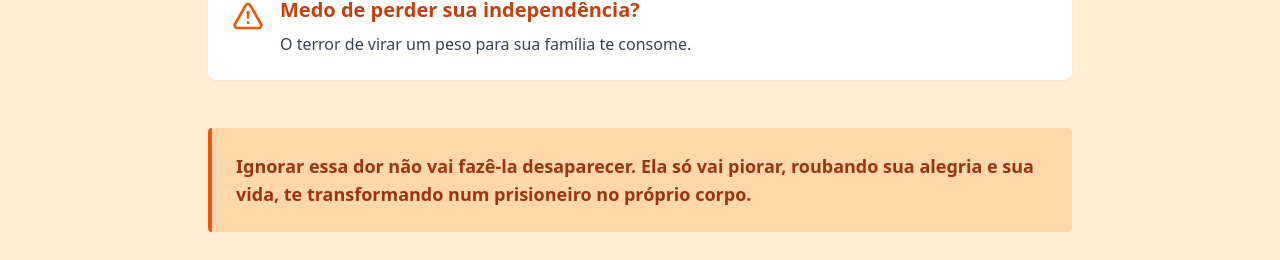
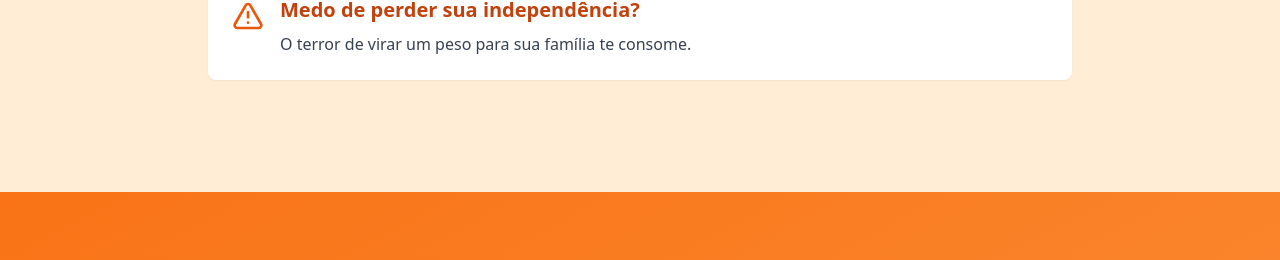
Before and after one commit to oliver21886/coluna, a React (Vite) app: page / in a window 1280 px wide. Shown: the part 2112-2372 px from the top of the page. Built offline with nearby package versions, Linux system fonts and the light colour scheme.

Commit message:
Update App.tsx

```diff
--- a/src/App.tsx
+++ b/src/App.tsx
@@ -215,12 +215,6 @@ function App() {
                   <p className="text-gray-700 text-sm md:text-base">O terror de virar um peso para sua família te consome.</p>
                 </div>
               </div>
-            </div>
-            <div className="bg-orange-200 border-l-4 border-orange-600 p-4 md:p-6 rounded">
-              <p className="text-base md:text-lg font-semibold text-orange-800">
-                Ignorar essa dor não vai fazê-la desaparecer. Ela só vai piorar, roubando sua alegria e sua vida,
-                te transformando num prisioneiro no próprio corpo.
-              </p>
             </div>
           </div>
         </section>
```
